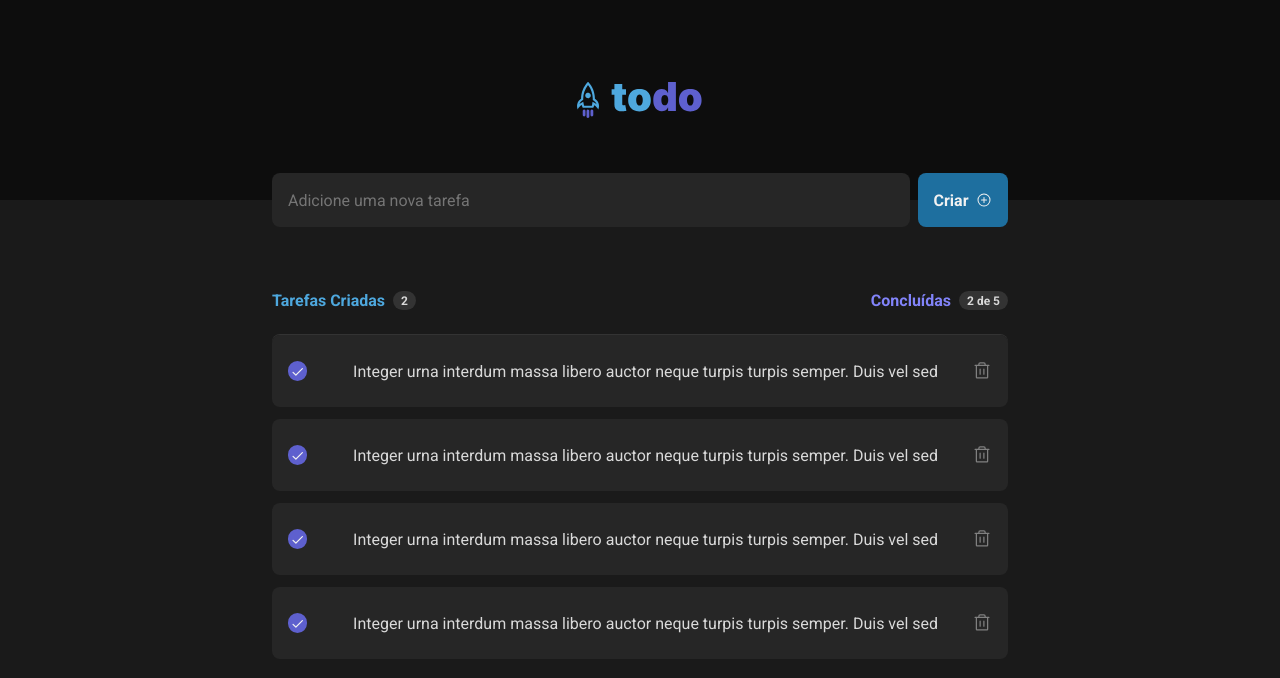
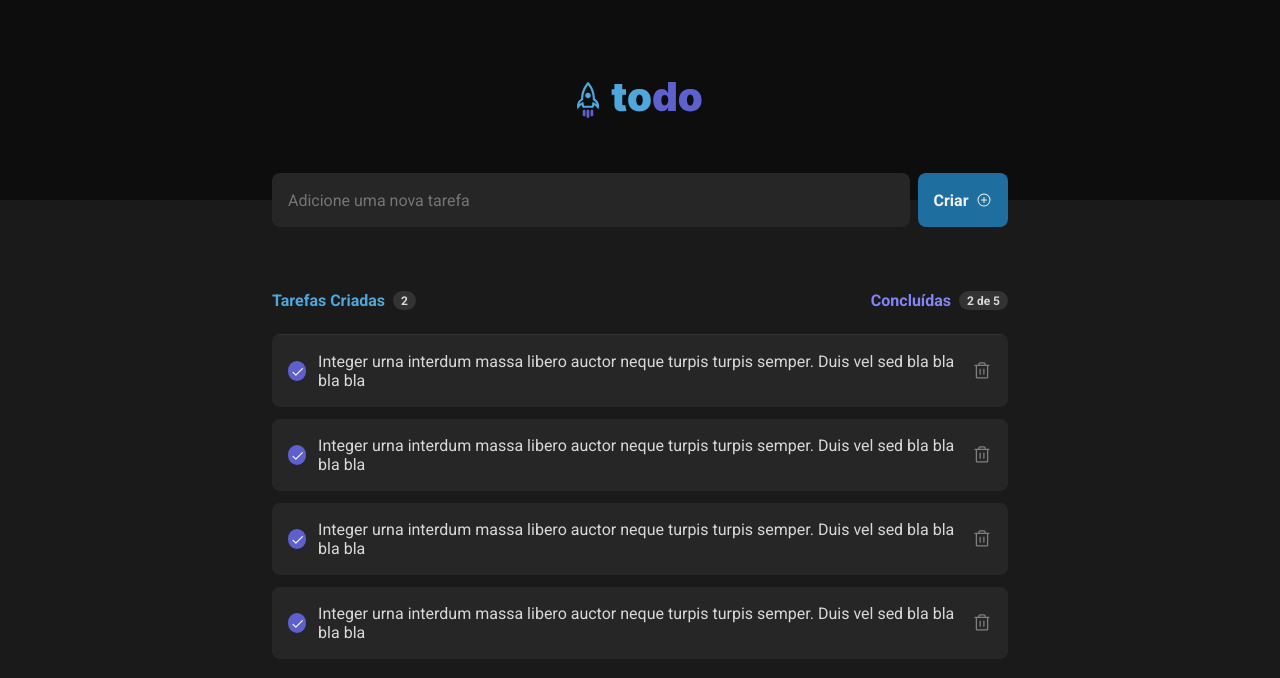
Before and after one commit to luanrem/todo-list, a React (Vite) app: page / in a window 1280 px wide. Shown: the top 678 px of the page. Built offline with nearby package versions, Linux system fonts and the light colour scheme.

Commit message:
fix: change paragraph styles

```diff
--- a/src/components/TaskCard/TaskCard.module.css
+++ b/src/components/TaskCard/TaskCard.module.css
@@ -9,6 +9,10 @@
   width: 100%;
   border-radius: 8px;
   margin-bottom: 0.75rem;
+}
+
+.container p {
+  width: 100%;
 }
 
 /*
--- a/src/components/TaskCard/index.tsx
+++ b/src/components/TaskCard/index.tsx
@@ -15,7 +15,7 @@ export function TaskCard() {
       <button onClick={handleCheck} className={`${styles.checkboxField} ${checked && styles.checked}`}>
         {checked ? <Check size={13} weight='bold' /> : ''}
       </button>
-      <p>Integer urna interdum massa libero auctor neque turpis turpis semper. Duis vel sed </p>
+      <p>Integer urna interdum massa libero auctor neque turpis turpis semper. Duis vel sed bla bla bla bla </p>
       <button className={styles.trashButton}>
         <Trash size={20} />
       </button>
```
